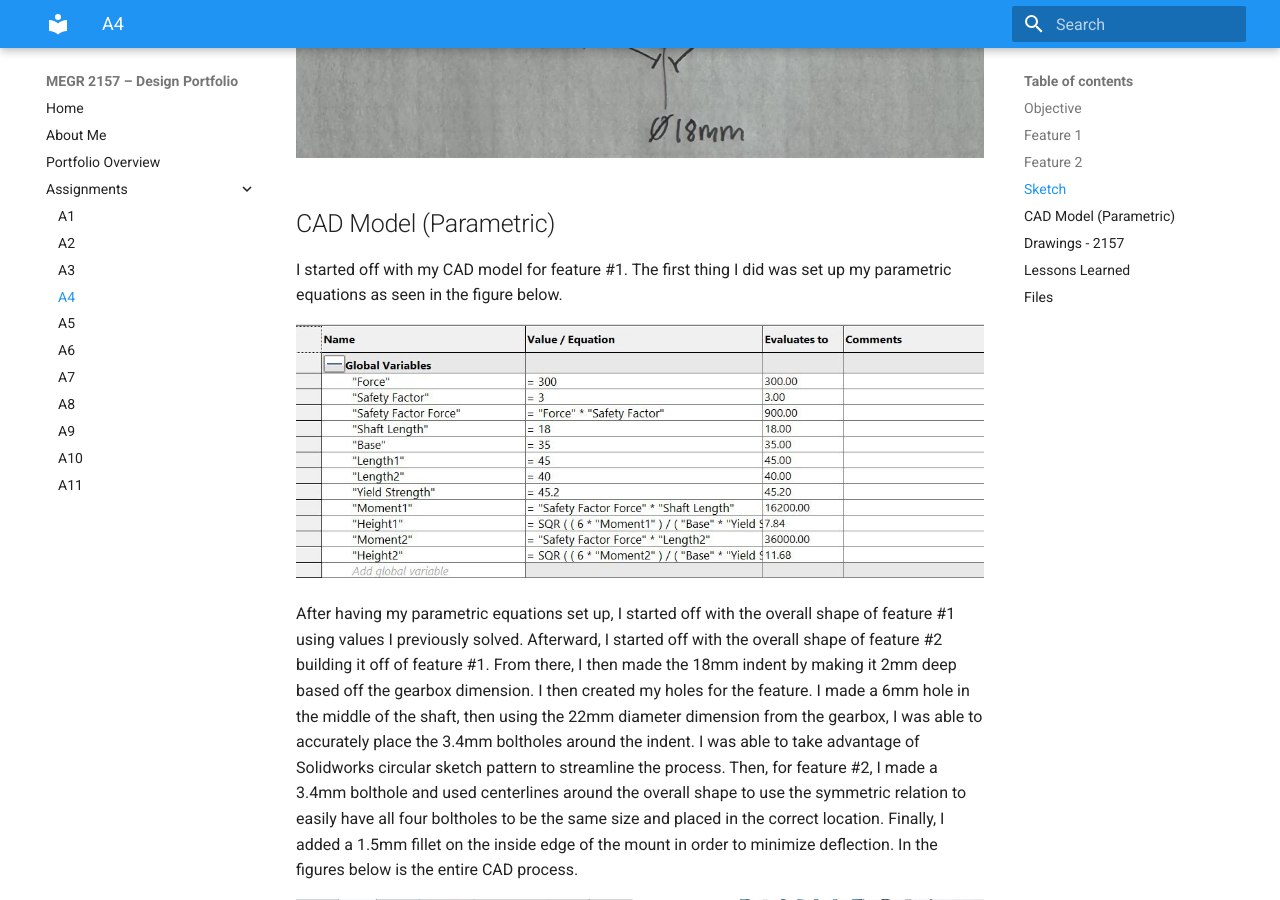
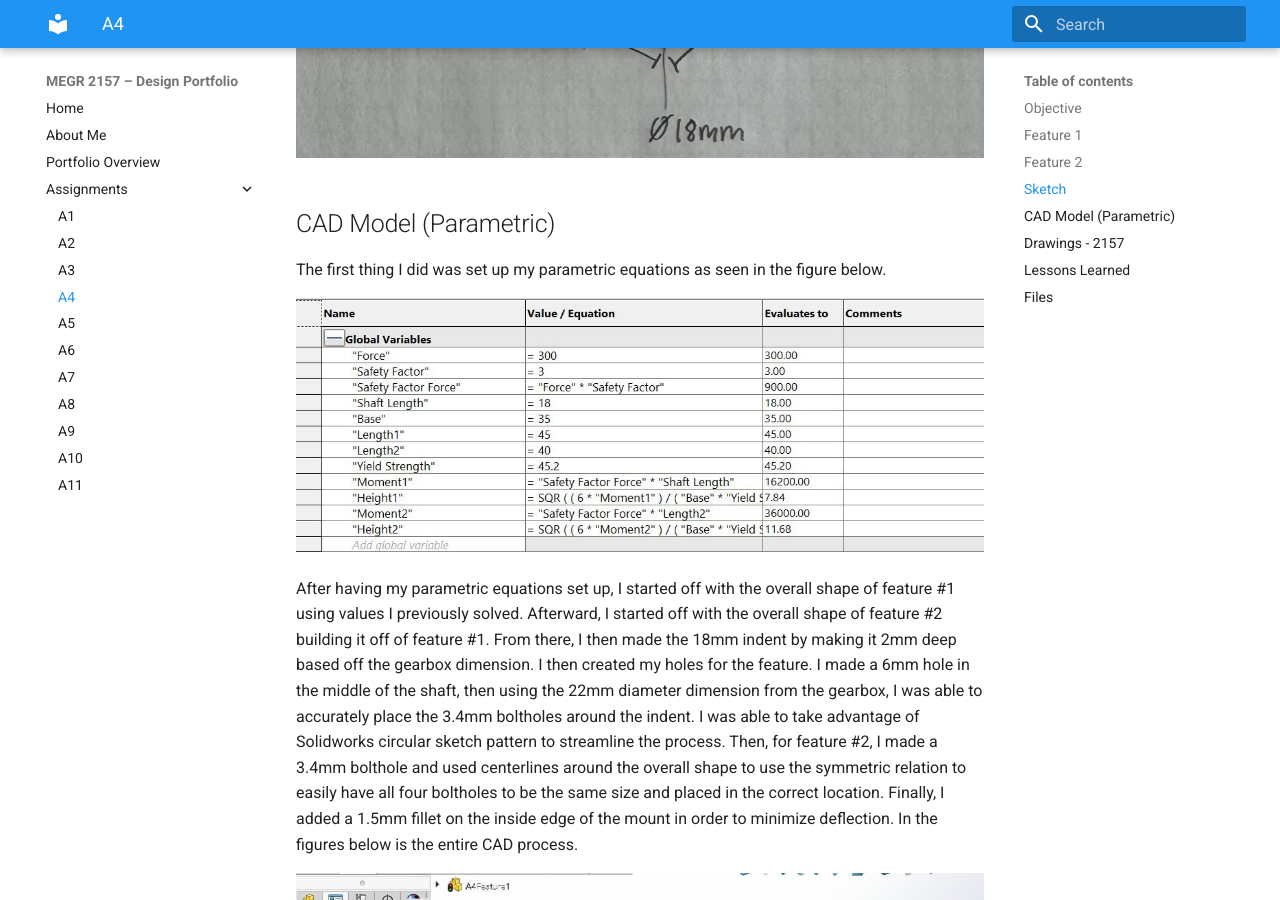
Before and after one commit to AidenGrake/megr2157-portfolio, an MkDocs documentation site: the page built from docs/assignments/A04/index.md, in a window 1280 px wide and 900 px high, scrolled down 3868 px. Built offline with MkDocs 1.6.1 and Material for MkDocs 9.7.7, drawn with Linux system fonts in a browser that asks for light colours.

```diff
--- a/docs/assignments/A04/index.md
+++ b/docs/assignments/A04/index.md
@@ -27,7 +27,7 @@ In the figure below, you can see a drawn out isometric view of the full assembly
 <img width="2000" height="2000" alt="IMG5" src="IMG5.jpeg">
 
 ## CAD Model (Parametric)
-I started off with my CAD model for feature #1. The first thing I did was set up my parametric equations as seen in the figure below.
+The first thing I did was set up my parametric equations as seen in the figure below.
 
 <img width="2000" height="2000" alt="IMG18" src="IMG18.jpeg">
 
```
